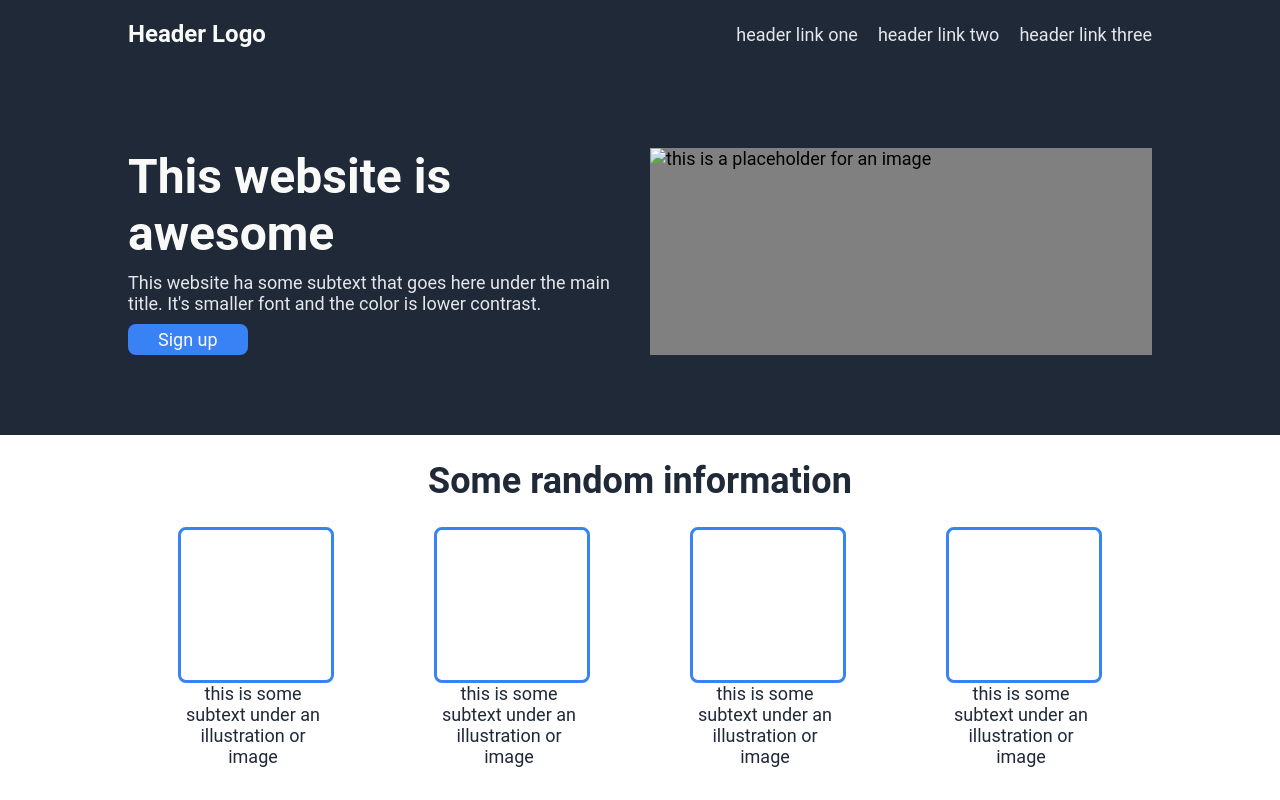
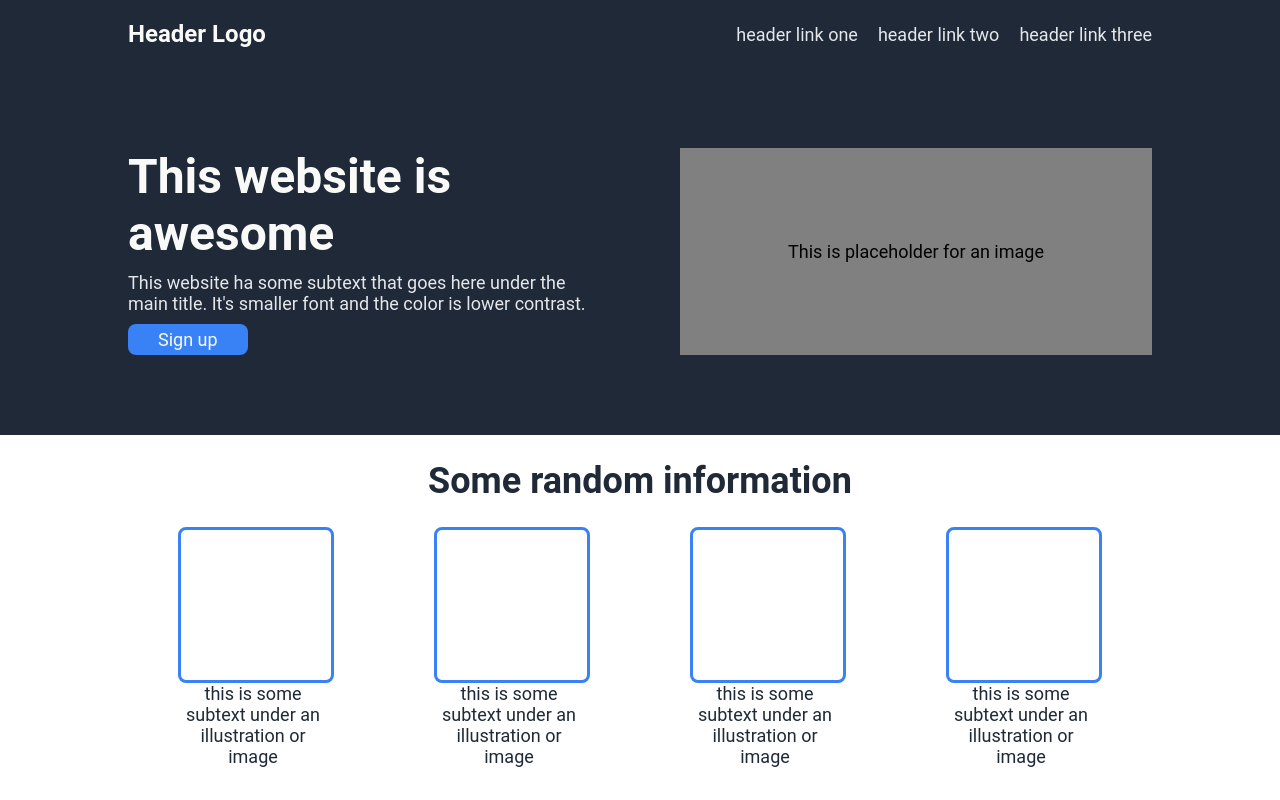
Before and after one commit to weru87/odin-landing-exercise, a plain HTML site: page index.html in a window 1280 px wide. Shown: the top 800 px of the page. Drawn offline with Linux system fonts and the light colour scheme.

Commit message:
finish landing page project

```diff
--- a/index.html
+++ b/index.html
@@ -30,7 +30,8 @@
                 <div id="hero-btn" class="button">Sign up</div>
             </div>
             <div id="hero-right">
-                <img src="" alt="this is a placeholder for an image">
+                <!-- <img src="" alt="this is a placeholder for an image"> -->
+                <p>This is placeholder for an image</p>
             </div>
         </div>
 
--- a/styles.css
+++ b/styles.css
@@ -59,7 +59,7 @@ nav ul li, #hero-text {
     padding: 80px 0;
     justify-content: space-between;
     align-items: center;
-    gap: 20px;
+    gap: 80px;
 }
 
 #hero-left {
@@ -70,6 +70,9 @@ nav ul li, #hero-text {
     background-color: grey;
     align-self: stretch;
     flex: 1;
+    display: flex;
+    justify-content: center;
+    align-items: center;
 }
 
 h1 {
@@ -94,6 +97,7 @@ h2 {
 #cards {
     display: flex;
     justify-content: space-around;
+    flex-wrap: wrap;
     margin-bottom: 80px;
 }
 
@@ -139,6 +143,7 @@ h2 {
     border-radius: 8px;
     padding: 40px 80px;
     display: flex;
+    gap: 20px;
     justify-content: space-between;
     align-items: center;
     width: 60%;
@@ -150,6 +155,7 @@ h2 {
 
 #cta .button {
     border: 2px solid var(--lightgrey);
+    text-align: center;
 }
 
 footer {
```
